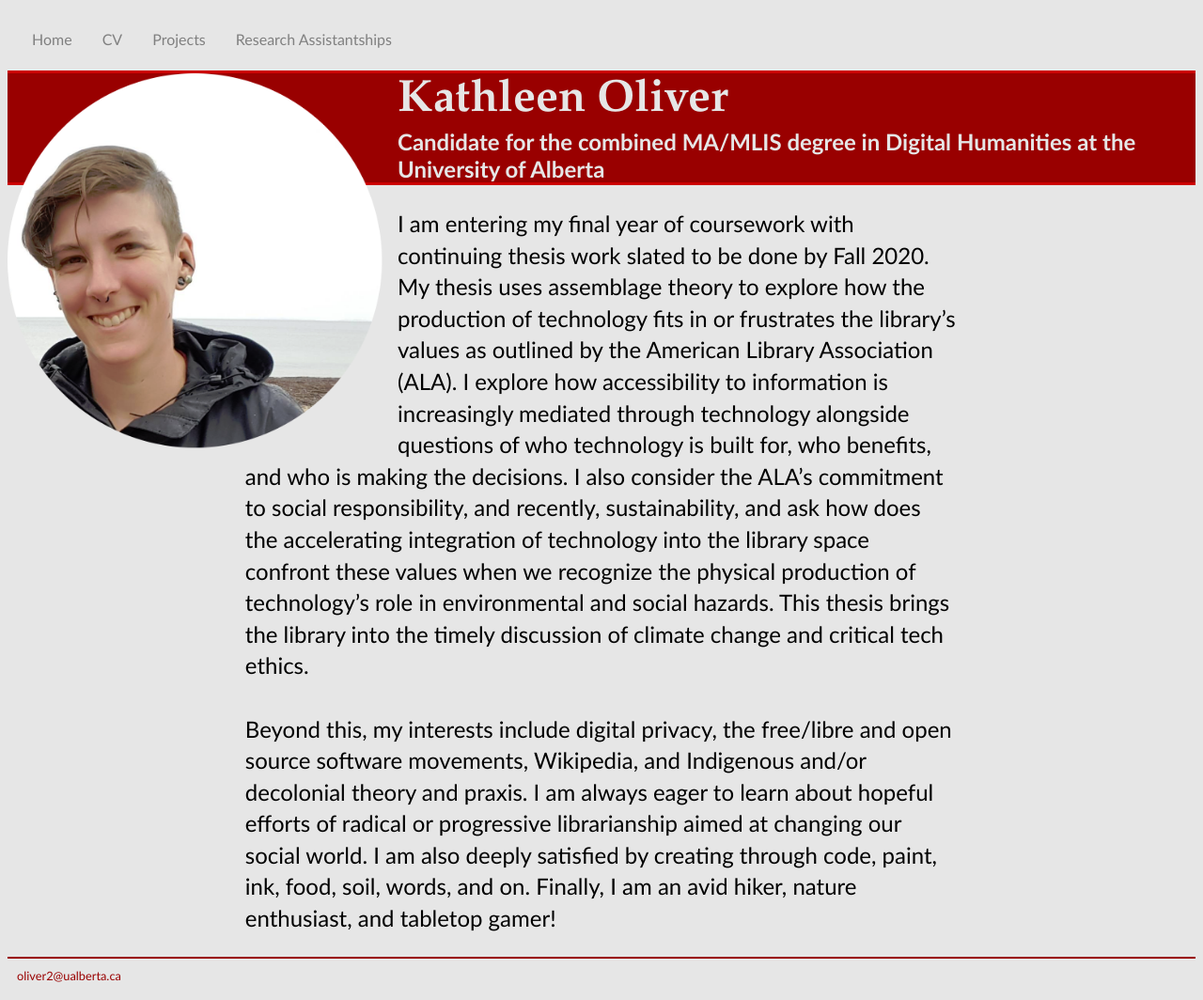
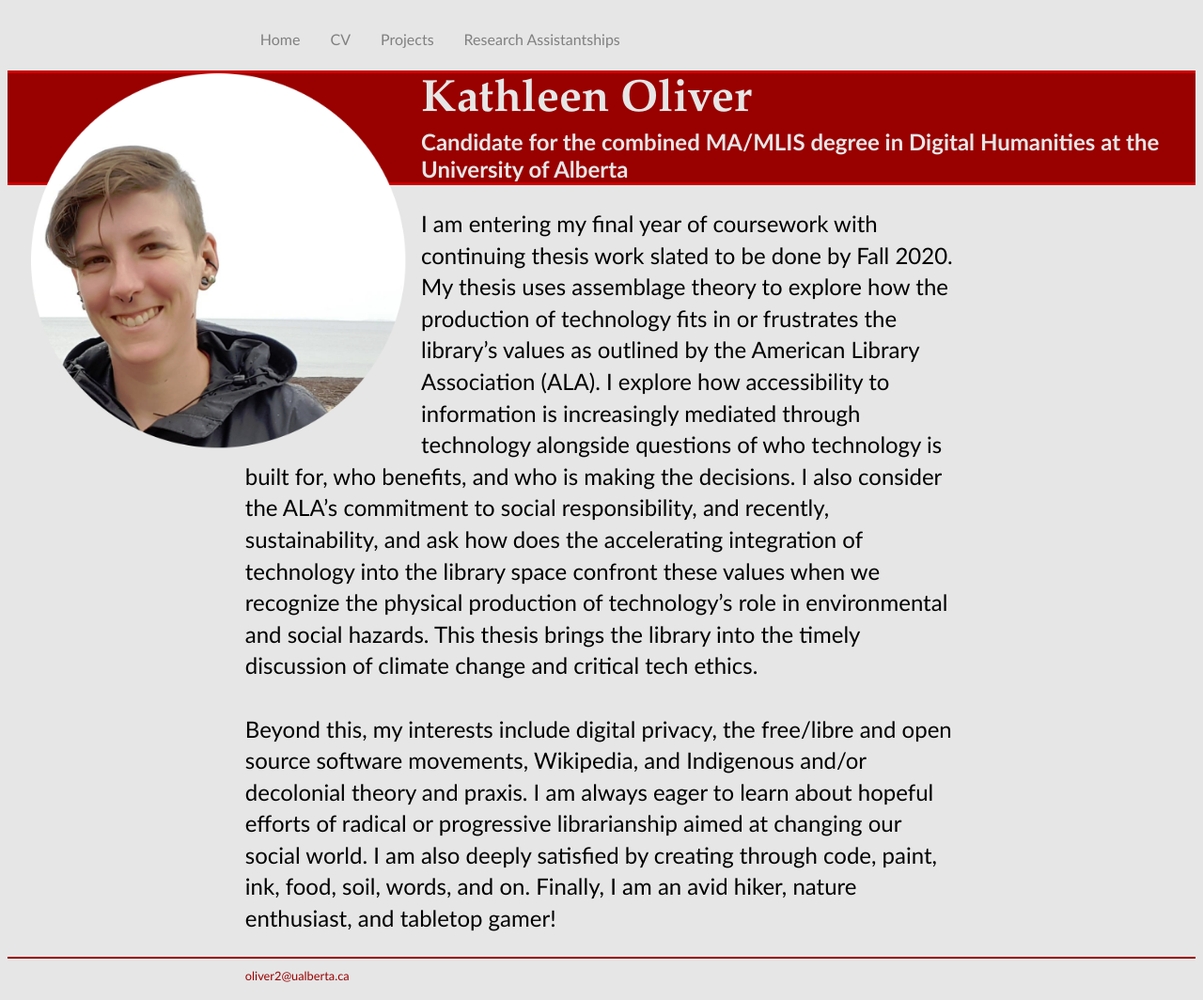
Before and after one commit to k-j-oliver/k-j-oliver.github.io, a Jekyll site: the page built from index.html, in a window 1280 px wide. Shown: the whole page at 94% size. Built offline with Jekyll 4.4.1, drawn with Linux system fonts in a browser that asks for light colours.

Commit message:
Update main.css

```diff
--- a/css/main.css
+++ b/css/main.css
@@ -22,7 +22,7 @@ body {
 
 .profile img {
 	float: left;
-	padding: 0 15px 0 0;
+	padding: 0 15px 0 25px;
 }
 
 .clear {
@@ -34,6 +34,8 @@ nav ul, footer ul {
   	margin: 0;
   	padding: 10px;
   	overflow: hidden;
+	margin: auto;
+    	width: 60%;
 }
 
 nav ul li, footer ul li {
```
